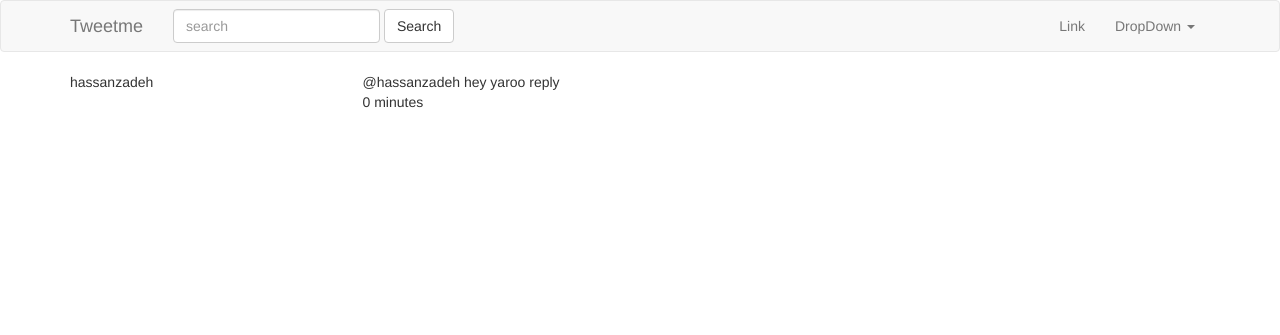
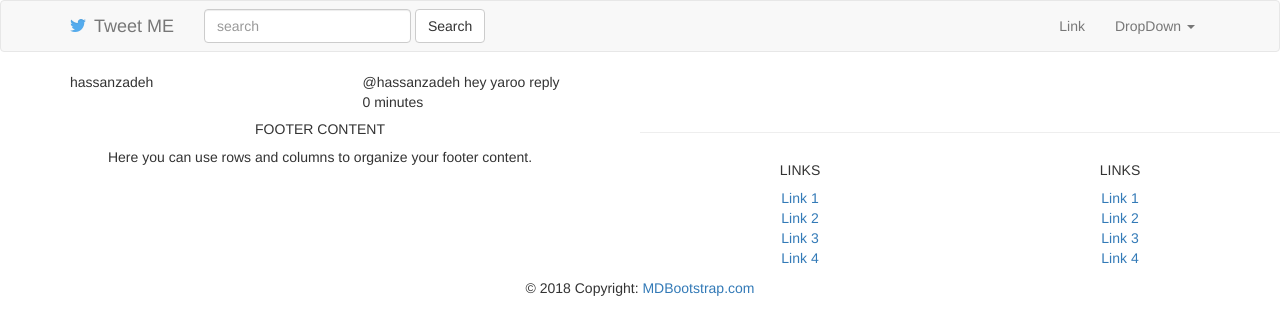
Before and after one commit to Hassanzadeh-sd/tweetme, a Django app: page /tweets/101/ in a window 1280 px wide. Shown: the top 335 px of the page. Run offline with Django 3.2, Linux system fonts and the light colour scheme; data comes from the database, SQL or seed files in the repository; some libraries are stand-ins or nearby versions.

Commit message:
Detail TTweeter View Part 1

```diff
--- a/templates/base.html
+++ b/templates/base.html
@@ -8,6 +8,7 @@
 
     <!-- Bootstrap CSS -->
     <link rel="stylesheet" href="{% static 'bootstrap/css/bootstrap.min.css' %}">
+    <link rel="shortcut icon" href="{% static 'favicon.ico' %}" />
 
     <title>{% block title %}Tweetme : {% endblock  %}</title>
   </head>
@@ -19,11 +20,16 @@
     {% endblock %}
     </div>
     {% include "reply-model.html" %}
+
+    {% include "footer.html" %}
+
+
+
     <!-- Optional JavaScript -->
     <!-- jQuery first, then Popper.js, then Bootstrap JS -->
     <script src="{% static 'bootstrap/js/jquery-3.4.1.min.js' %}"></script>
     <script>
-    function loadTweetContainer(tweetContainerID){
+    function loadTweetContainer(tweetContainerID, fetchOneId){
     console.log("working");
     var tweets_list = [];
     var query = getParameterByName('q');
@@ -145,7 +151,26 @@
         });
     }
 
-    fetchTweets()
+    function fetchSingle(){
+        $.ajax({
+            url: '/api/tweets/' + fetchOneId +'/',
+            success: function(data , textStatus ,jqXHR){
+                tweets_list = data.results
+                parseTweets();
+                updateHashLinks();
+            },
+            error: function(jqXHR, textStatus, errorThrown){
+                console.log(textStatus)
+                console.log(errorThrown)
+            }
+        });
+    }
+
+    if (fetchOneId){
+        fetchSingle()
+    }else{
+        fetchTweets()
+    }
 
     var character_counter = 140;
     var char_count = 0;
--- /dev/null
+++ b/templates/footer.html
@@ -0,0 +1,83 @@
+<!-- Footer -->
+<footer class="page-footer font-small blue pt-4">
+
+  <!-- Footer Links -->
+  <div class="container-fluid text-center text-md-left">
+
+    <!-- Grid row -->
+    <div class="row">
+
+      <!-- Grid column -->
+      <div class="col-md-6 mt-md-0 mt-3">
+
+        <!-- Content -->
+        <h5 class="text-uppercase">Footer Content</h5>
+        <p>Here you can use rows and columns to organize your footer content.</p>
+
+      </div>
+      <!-- Grid column -->
+
+      <hr class="clearfix w-100 d-md-none pb-3">
+
+      <!-- Grid column -->
+      <div class="col-md-3 mb-md-0 mb-3">
+
+        <!-- Links -->
+        <h5 class="text-uppercase">Links</h5>
+
+        <ul class="list-unstyled">
+          <li>
+            <a href="#!">Link 1</a>
+          </li>
+          <li>
+            <a href="#!">Link 2</a>
+          </li>
+          <li>
+            <a href="#!">Link 3</a>
+          </li>
+          <li>
+            <a href="#!">Link 4</a>
+          </li>
+        </ul>
+
+      </div>
+      <!-- Grid column -->
+
+      <!-- Grid column -->
+      <div class="col-md-3 mb-md-0 mb-3">
+
+        <!-- Links -->
+        <h5 class="text-uppercase">Links</h5>
+
+        <ul class="list-unstyled">
+          <li>
+            <a href="#!">Link 1</a>
+          </li>
+          <li>
+            <a href="#!">Link 2</a>
+          </li>
+          <li>
+            <a href="#!">Link 3</a>
+          </li>
+          <li>
+            <a href="#!">Link 4</a>
+          </li>
+        </ul>
+
+      </div>
+      <!-- Grid column -->
+
+    </div>
+    <!-- Grid row -->
+
+  </div>
+  <!-- Footer Links -->
+
+  <!-- Copyright -->
+  <div class="footer-copyright text-center py-3">© 2018 Copyright:
+    <a href="https://mdbootstrap.com/education/bootstrap/"> MDBootstrap.com</a>
+  </div>
+  <!-- Copyright -->
+
+</footer>
+<!-- Footer -->
--- a/templates/navbar.html
+++ b/templates/navbar.html
@@ -1,3 +1,4 @@
+{% load static %}
 <nav class="navbar navbar-default">
 <div class="container">
 
@@ -9,7 +10,7 @@
 <span class="icon-bar"></span>
 <span class="icon-bar"></span>
 </button>
-<a class="navbar-brand" href="{% url 'home' %}">Tweetme</a>
+<a class="navbar-brand" style='display:inline;' href="{% url 'home' %}"><span><img style="vertical-align: -1px;margin-right: 8px;" src="{% static 'favicon.ico' %}" /></span><span>Tweet ME</span></a>
 </div>
 
 <!-- COLLAPSIBLE NAVBAR -->
--- a/tweets/api/urls.py
+++ b/tweets/api/urls.py
@@ -5,6 +5,7 @@ from .views import (
     RetweetAPIView,
     TweetListAPIView,
     TweetCreateAPIView,
+    TweetDetailAPIView,
 )
 
 app_name = "tweets"
@@ -14,4 +15,5 @@ urlpatterns = [
     url(r'^create/$', TweetCreateAPIView.as_view() , name='create'),
     url(r'^retweet/(?P<pk>\d+)/$', RetweetAPIView.as_view(), name='retweet'),
     url(r'^like/(?P<pk>\d+)/$', LikeAPIView.as_view(), name='like'),
+    url(r'^(?P<pk>\d+)/$', TweetDetailAPIView.as_view(), name='detail'),
 ]
--- a/tweets/api/views.py
+++ b/tweets/api/views.py
@@ -42,6 +42,16 @@ class TweetCreateAPIView(generics.CreateAPIView):
     def perform_create(self ,serializer):
         serializer.save(user=self.request.user)
 
+class TweetDetailAPIView(generics.ListAPIView):
+    serializer_class = TweetModelSerializer
+    permission_classes = [permissions.AllowAny]
+    pagination_class = TweetsSetPagination
+
+    def get_queryset(self, *args, **kwargs):
+        tweet_id = self.kwargs.get('pk')
+        qs = Tweet.objects.filter(pk=tweet_id)
+        return qs
+
 class RetweetAPIView(APIView):
     permission_classes = (permissions.IsAuthenticated,)
 
--- a/tweets/templates/tweets/detail_view.html
+++ b/tweets/templates/tweets/detail_view.html
@@ -1,4 +1,11 @@
 {% extends "base.html" %}
+
+{% block script %}
+$( document ).ready(function() {
+    loadTweetContainer("tweet-container", {{ object.id }})
+});
+{% endblock script %}
+
 {% block content %}
 <div class="row">
     <div class="col-sm-3">
--- a/tweets/templates/tweets/tweet_list.html
+++ b/tweets/templates/tweets/tweet_list.html
@@ -1,6 +1,6 @@
 {% extends "base.html" %}
 
-{% block title %}ListView{% endblock  %}
+{% block title %}Tweet ME{% endblock  %}
 
 {% block script %}
 $( document ).ready(function() {
```
Also changed, not shown: parent_static/favicon.ico (added).
